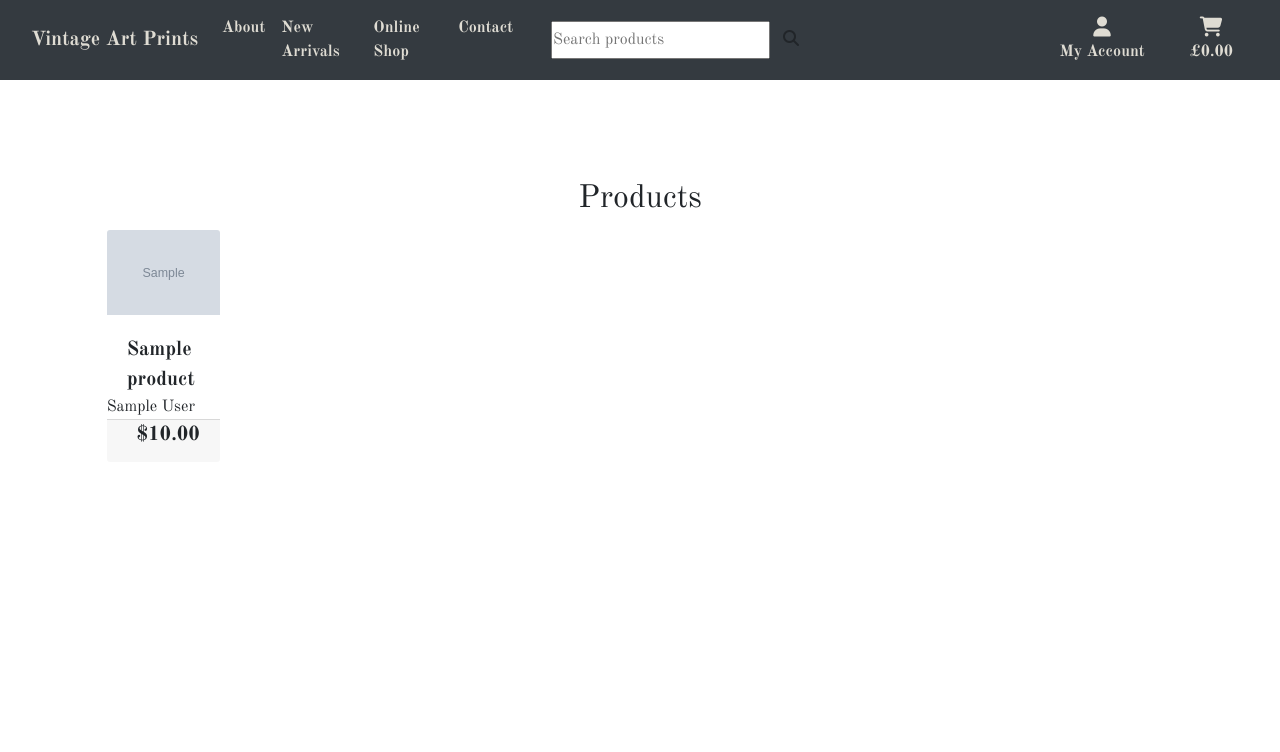
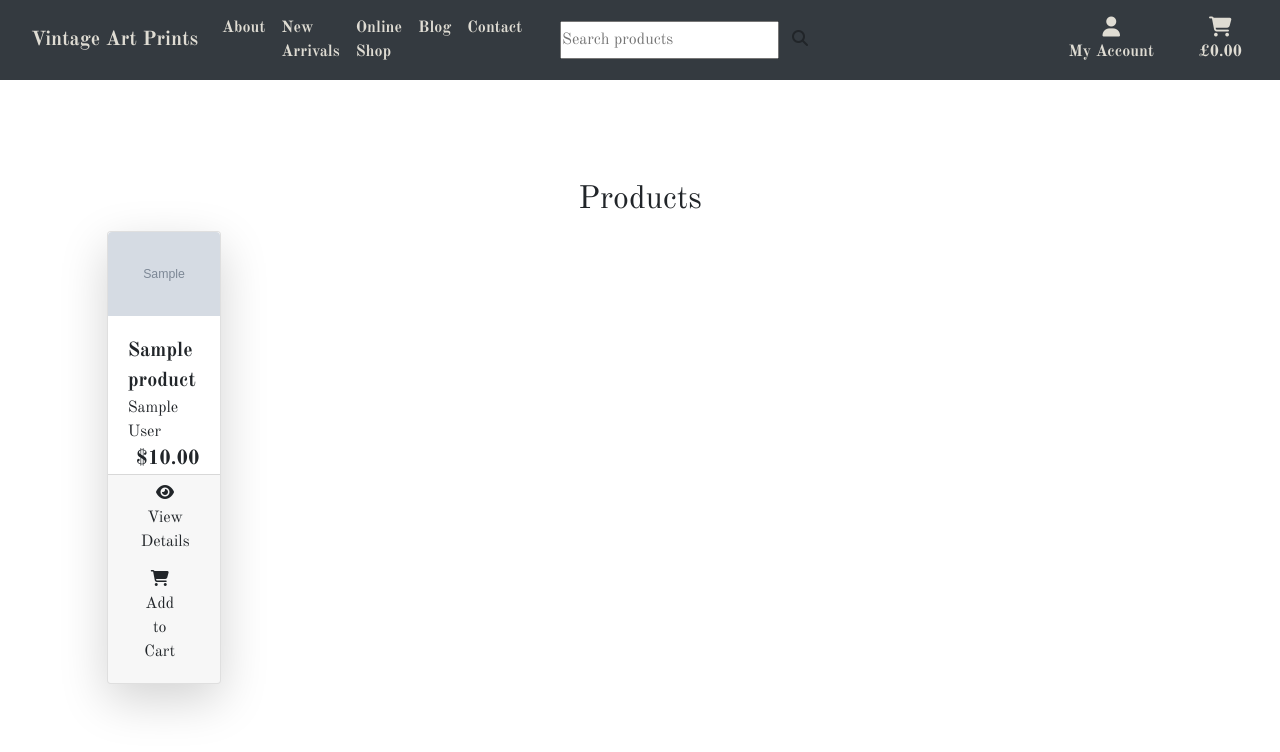
Before and after one commit to JochenFM/art_prints_ms4, a Django app: page /products/ in a window 1280 px wide. Shown: the top 752 px of the page. Run offline with Django 3.2, Linux system fonts and the light colour scheme; tables that the repository leaves empty hold one stand-in row (values such as "Sample post"); grey boxes marked "Sample" are stand-in pictures; some libraries are stand-ins or nearby versions.

Commit message:
beautify products template further

```diff
--- a/products/templates/products/products_onlineshop.html
+++ b/products/templates/products/products_onlineshop.html
@@ -29,34 +29,32 @@
                     <div class="row">
                         {% for product in products %}
                         <div class=" col-sm-6 col-md-6 col-lg-6 col-xl-4">
-                        <div class="card h-100 border-0">
-                            {% if product.image %}
+                            <div class="card shadow-lg">
                                 <a href="">
-                                <img class="card-img-top img-fluid" src="{{ product.image.url }}" alt="{{ product.name }}">
+                                    <img class="card-img-top rounded-top img-fluid" src="{{ product.image.url }}" alt="{{ product.name }}">
                                 </a>
-                            {% else %}
-                            <a href="">
-                                <img class="card-img-top img-fluid" src="{{ MEDIA_URL }}noimage.png" alt="{{ product.name }}">
-                            </a>
-                            {% endif %}
                                 <div class="card-body pb-0">
                                     <p class="mb-0 lead font-weight-bold">{{ product.name }}</p>
+
+                                <div class="row">
+                                    <div class="col">
+                                        <p class="mb-0 text-left">{{ product.author }}</p>
+                                    </div>
                                 </div>
                                 <div class="row">
                                     <div class="col">
-                                    <p class="mb-0 ">{{ product.author }}</p>
-                                </div>
-                            </div>
-                            <div class="card-footer pt-0 text-right">
-                                <div class="row">
-                                    <div class="col">
-                                        <p class="lead mb-0 text-end font-weight-bold">${{ product.price }}</p>
-                                    </div>
-
+                                        <p class="lead mb-0 text-right font-weight-bold">${{ product.price }}</p>
                                     </div>
                                 </div>
                             </div>
+                                <div class="card-footer pt-0">
+
+                                    <a href="#" class="btn mr-2"><i class="fas fa-eye"></i> View Details</a>
+                                <a href="#" class="btn mr-2"> <i class="fas fa-shopping-cart"></i> Add to Cart</a>
                                 </div>
+                            </div>
+                        </div>
+
                         {% endfor %}
                     </div>
                 </div>
--- a/products/urls.py
+++ b/products/urls.py
@@ -4,4 +4,5 @@ from . import views
 
 urlpatterns = [
     path('', views.onlineshop, name='onlineshop'),
+    path('<product_id>', views.product_detail, name='product_detail'),
 ]
--- a/products/views.py
+++ b/products/views.py
@@ -1,4 +1,4 @@
-from django.shortcuts import render
+from django.shortcuts import render, get_object_or_404
 from .models import Product
 
 # Create your views here.
@@ -13,3 +13,14 @@ def onlineshop(request):
         'products': products,
     }
     return render(request, 'products/products_onlineshop.html', context)
+
+
+def product_detail(request, product_id):
+    """ a view to show a single product in detail  """
+
+    product = get_object_or_404(Product, pk=product_id)
+
+    context = {
+        'product': product,
+    }
+    return render(request, 'products/product_detail.html', context)
--- a/static/css/base.css
+++ b/static/css/base.css
@@ -64,5 +64,6 @@ body {
 
 .header-container {
 
-    padding-top: 164px;
+    padding-top: 145px;
+    padding-bottom: 20px;
 }
--- a/templates/base.html
+++ b/templates/base.html
@@ -74,6 +74,9 @@
                   <a class="nav-link pr-2" href="{% url 'onlineshop' %}">Online Shop</a>
                 </li>
                 <li class="nav-item">
+                  <a class="nav-link pr-2" href="#">Blog</a>
+                </li>
+                <li class="nav-item">
                   <a class="nav-link pr-2" href="#">Contact</a>
                 </li>
               </ul>
```
Lines whose indentation alone changed are shown as unchanged.
